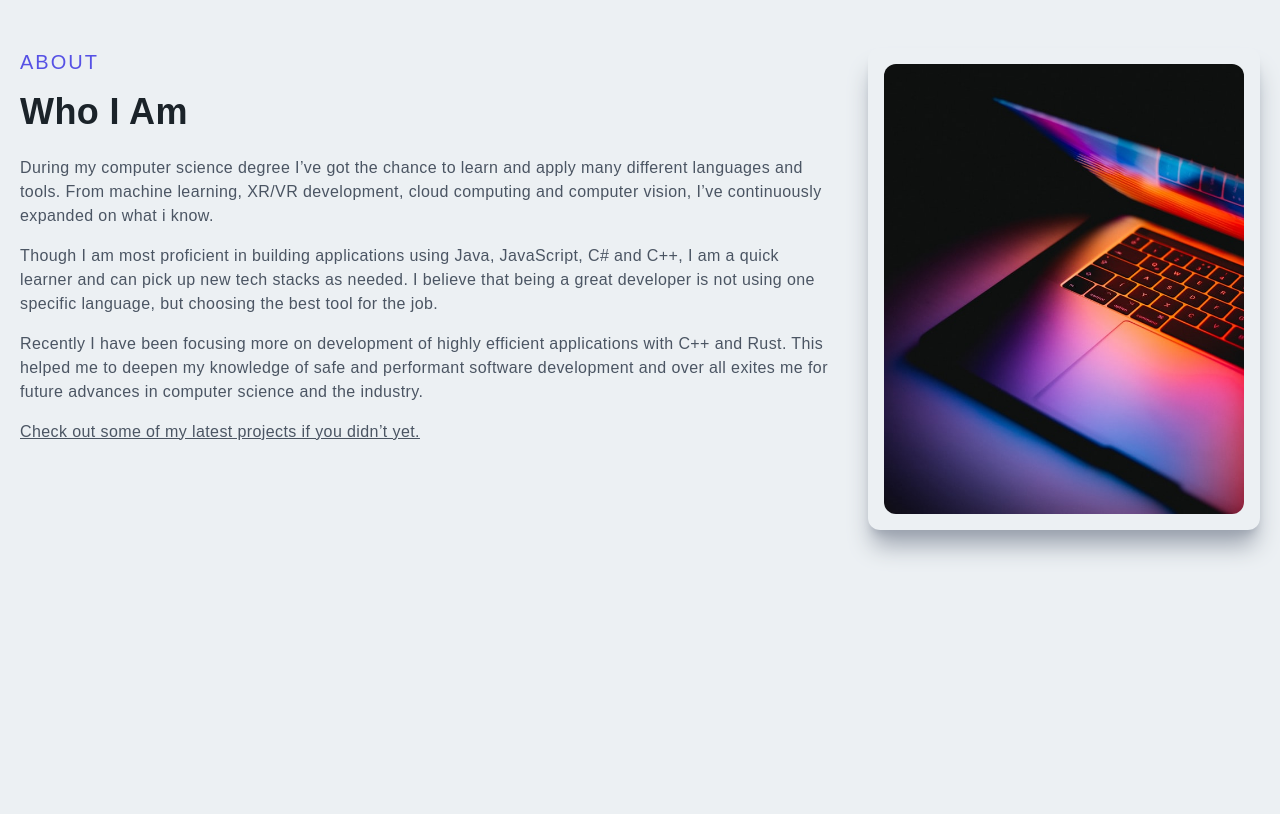
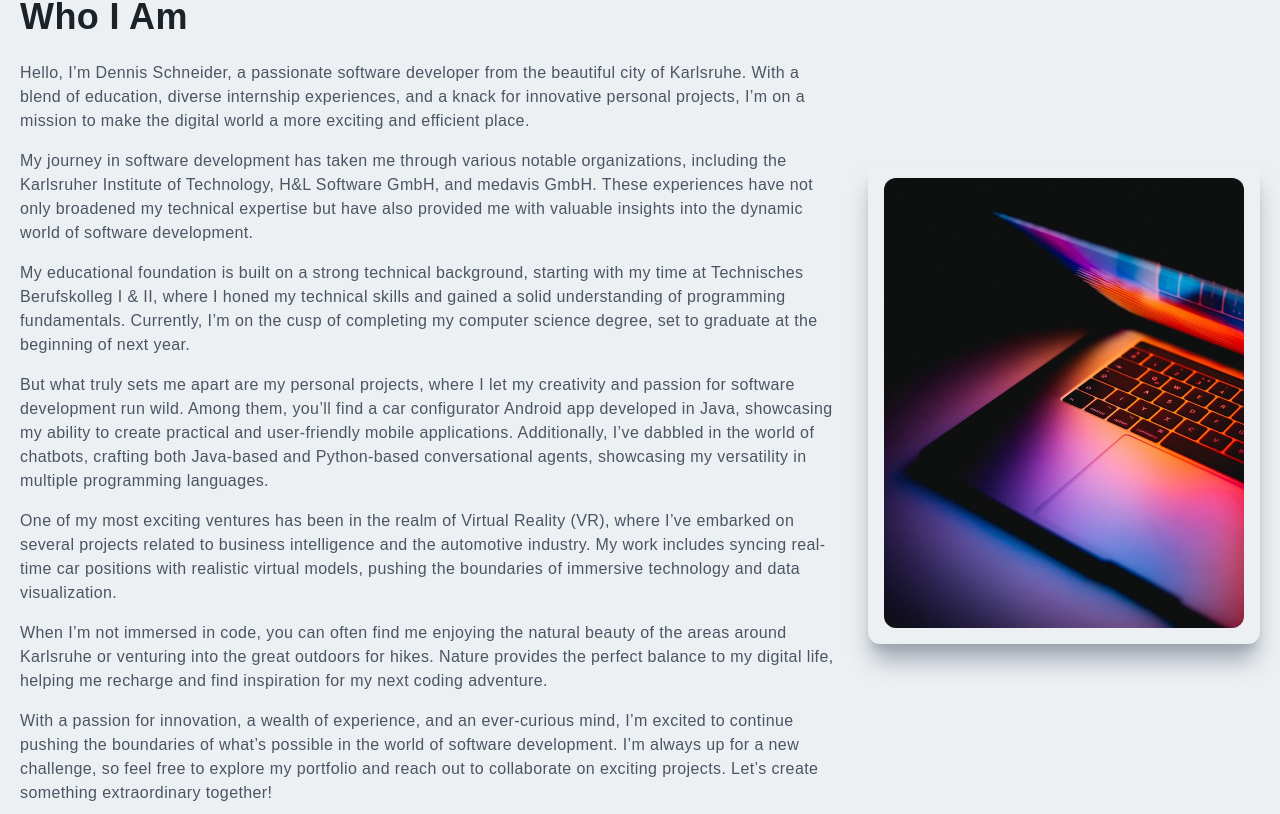
Before and after one commit to DennisSchneider1/portfolio-ds, a Next.js app: page / in a window 1280 px wide. Shown: the part 1966-2780 px from the top of the page. Built offline with nearby package versions, Linux system fonts and the light colour scheme.

Commit message:
Improved content readability

```diff
--- a/app/ai-bot/page.tsx
+++ b/app/ai-bot/page.tsx
@@ -27,13 +27,12 @@ const ai_bot = () => {
           <p>Project</p>
           <h2>Overview</h2>
           <p>
-            This application was made with Python and Langchain to incorporate
-            large language model capabilities into a discord bot. Special attention
-            for this project is a memory system using multipe technologies to achieve
-            extended short term and long term memory functionality. These technologies
-            include a summarization system, vector database and LoRA.
-            Additionaly, in order to be less restricted in usage and adaptability of the llm
-            an open source llama model was chosen and used on local consumer grade hardware.
+            I developed this application using Python and Langchain to harness the capabilities of large language models within a Discord bot.
+            A standout feature of this project is the implementation of a sophisticated memory system,
+            leveraging a variety of technologies to achieve both extended short-term and long-term memory functionality.
+            These technologies include a summarization system, a vector database, and LoRA integration.
+            To enhance flexibility and adaptability, an open-source llama model was selected and deployed on local consumer-grade hardware,
+            ensuring unrestricted usage and performance optimization.
           </p>
           {/*
           <a
--- a/app/car-configurator/page.tsx
+++ b/app/car-configurator/page.tsx
@@ -27,10 +27,10 @@ const car_configurator = () => {
           <p>Project</p>
           <h2>Overview</h2>
           <p>
-            This app was made with Java and Android Studio. The functionalities include
-            a multiple step car configuration process, and additionaly loading, saving and
-            displaying configurations. Data for the configurator was accessed through
-            the VW Group API as part of a coding competition.
+            I created this application using Java and Android Studio, focusing on delivering practical functionality.
+            The core features comprise a multi-step car configuration process, complemented by the ability to load,
+            save, and display configurations seamlessly.
+            Notably, data for the configurator was sourced through the VW Group API as part of a coding competition.
           </p>
           {/*
           <a
--- a/app/resume/page.tsx
+++ b/app/resume/page.tsx
@@ -54,7 +54,7 @@ const resume = () => {
             <span className='px-2'>|</span>JavaScript
             <span className='px-2'>|</span>C#
             <span className='px-2'>|</span>C++
-            <span className='px-2'>|</span>Rust
+            <span className='px-2'>|</span>Python
             <span className='px-2'>|</span>HTML
             <span className='px-2'>|</span>CSS
             <span className='px-2'>|</span>React
@@ -88,7 +88,7 @@ const resume = () => {
               Developed a Full Stack data analysis tool with use of Java, JavaScript, HTML and CSS.
             </li>
             <li>
-              Comrehensively documented with a wiki as a userguide.
+              Comprehensively documented with a wiki as a userguide.
             </li>
           </ul>
         </div>
@@ -96,7 +96,7 @@ const resume = () => {
         <div className='py-6'>
           <p className='italic'>
             <span className='font-bold italic'>
-              h&l Software GmbH
+              H&L Software GmbH
             </span>
             <span className='px-2'>|</span>Konstanz, Baden-Württemberg
           </p>
@@ -104,6 +104,21 @@ const resume = () => {
           <ul className='list-disc list-outside px-7 py-1 leading-relaxed'>
             <li>
               Developed tool for finding errors in datasets as a .Net application.
+            </li>
+          </ul>
+        </div>
+
+        <div className='py-6'>
+          <p className='italic'>
+            <span className='font-bold italic'>
+              Karlsruher Institute of Technology
+            </span>
+            <span className='px-2'>|</span>Karlsruhe, Baden-Württemberg
+          </p>
+          <p className='py-1 italic'>Software Developer Internship (2013)</p>
+          <ul className='list-disc list-outside px-7 py-1 leading-relaxed'>
+            <li>
+              Got into contact and gained insight of serval software development related positions.
             </li>
           </ul>
         </div>
@@ -122,57 +137,30 @@ const resume = () => {
           <p className='py-1 italic'>Bachelors in Computer Science (2024)</p>
           <ul className='list-disc list-outside px-7 py-1 leading-relaxed'>
             <li>
-              Advanced courses innclude:
-              Software Engineering, Operating Systems, Distributed Systems, ERP Systems,
-              Advanced Database Engineering, Embeded Software, Computer Architecture, Autonomous Systems
+              Used technologies: Java, C, C++, C#, Python, Go, Maple, LEGv8, VHDL, Verilog, ABAP, XML, JSON
             </li>
             <li>
-              Chosen courses:
+              Additional courses:
               Cloud Computing, Team Teaching, Robotics, XR/VR Development, Computer Vision,
               Deadlock Analysis Modelchecking with UPAAL, Buisiness inteligence for VR
             </li>
           </ul>
         </div>
 
-        {/*  */}
-        <h5 className='text-center underline text-[18px] py-4'>
-          Other Development Experience
-        </h5>
-
-        {/* Experience */}
         <div className='py-6'>
           <p className='italic'>
             <span className='font-bold italic'>
-              Car Configurator Android App (2018)
+            Technisches Berufskolleg I & II
             </span>
-            <span className='px-2'>|</span>VW Group
+            <span className='px-2'>|</span>Karlsruhe, Baden-Württemberg
           </p>
+          <p className='py-1 italic'>Fachhochschulreife (2014-2016)</p>
           <ul className='list-disc list-outside px-7 py-1 leading-relaxed'>
             <li>
-              Android App wirtten in Java to configure, display, save and load car cofigurations of the VW Group.
+              Learned foundations in software development and database management in Java, PHP, html and css.
             </li>
             <li>
-              Data access through the official VW Group REST API.
-            </li>
-            <li>
-              Made as part of a code competition of the VW Group.
-            </li>
-          </ul>
-          <p className='italic'>
-            <span className='font-bold italic'>
-              Discord Bot - E-Card Bot (2018)
-            </span>
-            <span className='px-2'>|</span>Private use
-          </p>
-          <ul className='list-disc list-outside px-7 py-1 leading-relaxed'>
-            <li>
-              Discord Bot with quality of life features and serval games.
-            </li>
-            <li>
-              Written in Java to interact with Discords JDA API.
-            </li>
-            <li>
-              Managing persisting user data in local file storage.
+              Additionally gained serval techincal skills such as general knowledge of PC hardware and usage of Linux.
             </li>
           </ul>
         </div>
--- a/app/rwv/page.tsx
+++ b/app/rwv/page.tsx
@@ -27,11 +27,11 @@ const rwv = () => {
           <p>Project</p>
           <h2>Overview</h2>
           <p>
-            I built this application with Java and Javascript using the Vaadin framework.
-            This app features a search function for specific database objects and multiple
-            visualization options as result. The options include a fully functional calendar
-            view to track the timeline of events, a graph view to visualize and qickly switch
-            between tracked objects, and a usecase specific customizable table view of the data.
+            I developed this application using Java and JavaScript, leveraging the Vaadin framework.
+            The core functionality of the app revolves around a robust search feature that allows users to locate specific database objects efficiently.
+            The application offers various visualization options, including a functional calendar view for event timeline tracking,
+            a dynamic graph view for object visualization and quick switching,
+            and a customizable table view tailored to the specific use case.
           </p>
           {/*
           <a
--- a/app/vr/page.tsx
+++ b/app/vr/page.tsx
@@ -29,18 +29,25 @@ const vr_project = () => {
           <p>
             I built multiple VR/XR based projects using mostly C# and the Unity game engine.
           </p>
+          <div className='py-4'>
+          <h3>XR/VR Headlight Simulator</h3>
           <p>
-            The XR/VR headlight simulation was created in cooperation with Mercedes Benz Design
-            and Hochschule Karlsruhe. The goal of the project is the exploration of synchronizing
-            a real world representation of a object with the virtual form. This is then used as aid
-            in the design process of car components such as the headlights of the Mercedes EQS.
+            I collaborated on the XR/VR headlight simulation project in partnership with Mercedes Benz Design and Hochschule Karlsruhe.
+            The primary objective of this project was to investigate the synchronization between real-world object representations and their virtual counterparts.
           </p>
           <p>
-            Another project focuses on the application of VR technologies in the area of
-            Business Intelligence. Here exchange student data was processed and visualized.
-            The application included serval locality based visualizations such as a mutable
-            globe and the 3D plotting of data.
+            This synchronization was employed as a valuable tool in the design process of automotive components,
+            specifically focusing on the headlights of the Mercedes EQS.
           </p>
+          </div>
+          <div className='py-4'>
+          <h3>Business Intelligence for VR</h3>
+          <p>
+          This project revolves around the practical use of VR technologies within the domain of Business Intelligence.
+          It involved the processing and visualization of exchange student data, with a specific emphasis on locality-based visualizations.
+          The application featured various locality-based visualizations, including a mutable globe and 3D plotting of data.
+          </p>
+          </div>
           {/*
           <a
             href=''
--- a/components/About.tsx
+++ b/components/About.tsx
@@ -13,24 +13,50 @@ const About = () => {
           </p>
           <h2 className='py-4'>Who I Am</h2>
           <p className='py-2 text-gray-600'>
-            During my computer science degree I’ve got the chance to learn and apply many different languages and tools.
-            From machine learning, XR/VR development,
-            cloud computing and computer vision, I’ve continuously expanded on what i know.
+            Hello, I’m Dennis Schneider, a passionate software developer from the beautiful city of Karlsruhe.
+            With a blend of education, diverse internship experiences, and a knack for innovative personal projects,
+            I’m on a mission to make the digital world a more exciting and efficient place.
           </p>
           <p className='py-2 text-gray-600'>
-            Though I am most proficient in building applications using Java,
-            JavaScript, C# and C++, I am a quick learner and can pick up new tech stacks as
-            needed. I believe that being a great developer is not using one
-            specific language, but choosing the best tool for the job.
+            My journey in software development has taken me through various notable organizations,
+            including the Karlsruher Institute of Technology, H&L Software GmbH, and medavis GmbH.
+            These experiences have not only broadened my technical expertise but have also provided me
+            with valuable insights into the dynamic world of software development.
           </p>
           <p className='py-2 text-gray-600'>
-            Recently I have been focusing more on development of highly efficient applications with C++ and Rust.
-            This helped me to deepen my knowledge of safe and performant software development
-            and over all exites me for future advances in computer science and the industry.
+            My educational foundation is built on a strong technical background,
+            starting with my time at Technisches Berufskolleg I & II,
+            where I honed my technical skills and gained a solid understanding of programming fundamentals.
+            Currently, I’m on the cusp of completing my computer science degree, set to graduate at the beginning of next year.
+          </p>
+          <p className='py-2 text-gray-600'>
+            But what truly sets me apart are my personal projects,
+            where I let my creativity and passion for software development run wild.
+            Among them, you’ll find a car configurator Android app developed in Java,
+            showcasing my ability to create practical and user-friendly mobile applications.
+            Additionally, I’ve dabbled in the world of chatbots, crafting both Java-based and Python-based conversational agents,
+            showcasing my versatility in multiple programming languages.
+          </p>
+          <p className='py-2 text-gray-600'>
+            One of my most exciting ventures has been in the realm of Virtual Reality (VR),
+            where I’ve embarked on several projects related to business intelligence and the automotive industry.
+            My work includes syncing real-time car positions with realistic virtual models,
+            pushing the boundaries of immersive technology and data visualization.
+          </p>
+          <p className='py-2 text-gray-600'>
+            When I’m not immersed in code, you can often find me enjoying the natural beauty of the areas around Karlsruhe
+            or venturing into the great outdoors for hikes. Nature provides the perfect balance to my digital life,
+            helping me recharge and find inspiration for my next coding adventure.
+          </p>
+          <p className='py-2 text-gray-600'>
+            With a passion for innovation, a wealth of experience, and an ever-curious mind,
+            I’m excited to continue pushing the boundaries of what’s possible in the world of software development.
+            I’m always up for a new challenge, so feel free to explore my portfolio and reach out to collaborate on exciting projects.
+            Let’s create something extraordinary together!
           </p>
           <Link href='/#projects' legacyBehavior>
             <p className='py-2 text-gray-600 underline cursor-pointer'>
-              Check out some of my latest projects if you didn’t yet.
+              Check out some of my latest projects here if you didn’t yet.
             </p>
           </Link>
         </div>
--- a/components/Contact.tsx
+++ b/components/Contact.tsx
@@ -29,7 +29,7 @@ const Contact = () => {
                 <h2 className='py-2'>Dennis Schneider</h2>
                 <p>Software Developer</p>
                 <p className='py-4'>
-                  I am available for full-time positions. Contact
+                  I am available for a position as part of my computer science thesis. Contact
                   me and let&apos;s talk.
                 </p>
               </div>
--- a/components/Skills.tsx
+++ b/components/Skills.tsx
@@ -7,7 +7,7 @@ import ReactImg from '../public/assets/skills/react.png';
 import Tailwind from '../public/assets/skills/tailwind.png';
 import Github from '../public/assets/skills/github1.png';
 import NextJS from '../public/assets/skills/nextjs.png'
-import Rust from '../public/assets/skills/rust.png';
+import Python from '../public/assets/skills/Python-logo.png';
 import Java from '../public/assets/skills/java.png';
 import Cpp from '../public/assets/skills/c++.png';
 import CSharp from '../public/assets/skills/c-sharp.png';
@@ -67,10 +67,10 @@ const Skills = () => {
           <div className='p-6 shadow-xl rounded-xl hover:scale-105 ease-in duration-300'>
             <div className='grid grid-cols-2 gap-4 justify-center items-center'>
               <div className='m-auto'>
-                <Image src={Rust} width={ImgSize} height={ImgSize} alt='/' />
+                <Image src={Python} width={ImgSize} height={ImgSize} alt='/' />
               </div>
               <div className='flex flex-col items-center justify-center'>
-                <h3>Rust</h3>
+                <h3>Python</h3>
               </div>
             </div>
           </div>
```
Also changed, not shown: public/assets/skills/Python-logo.png (added).
